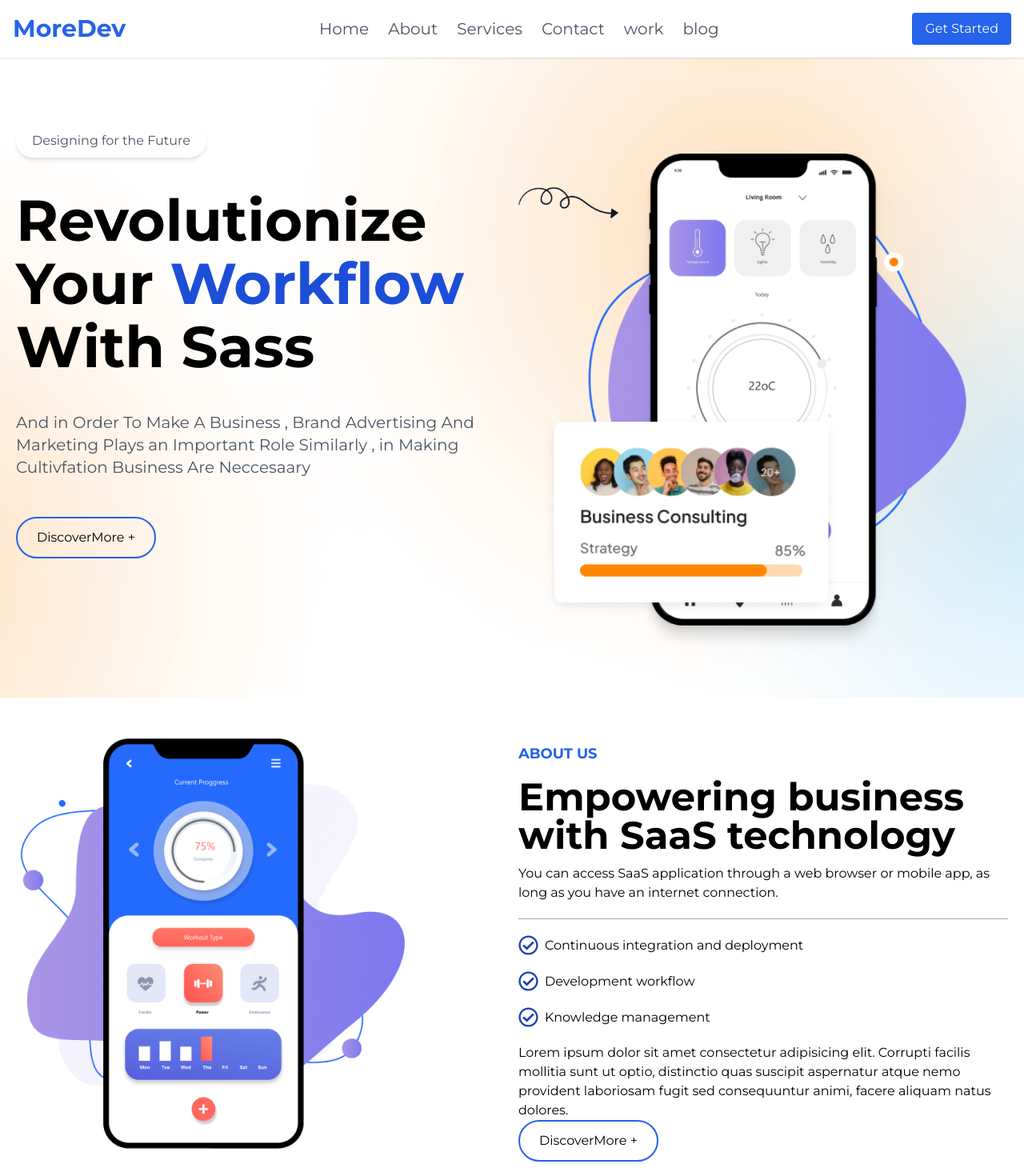
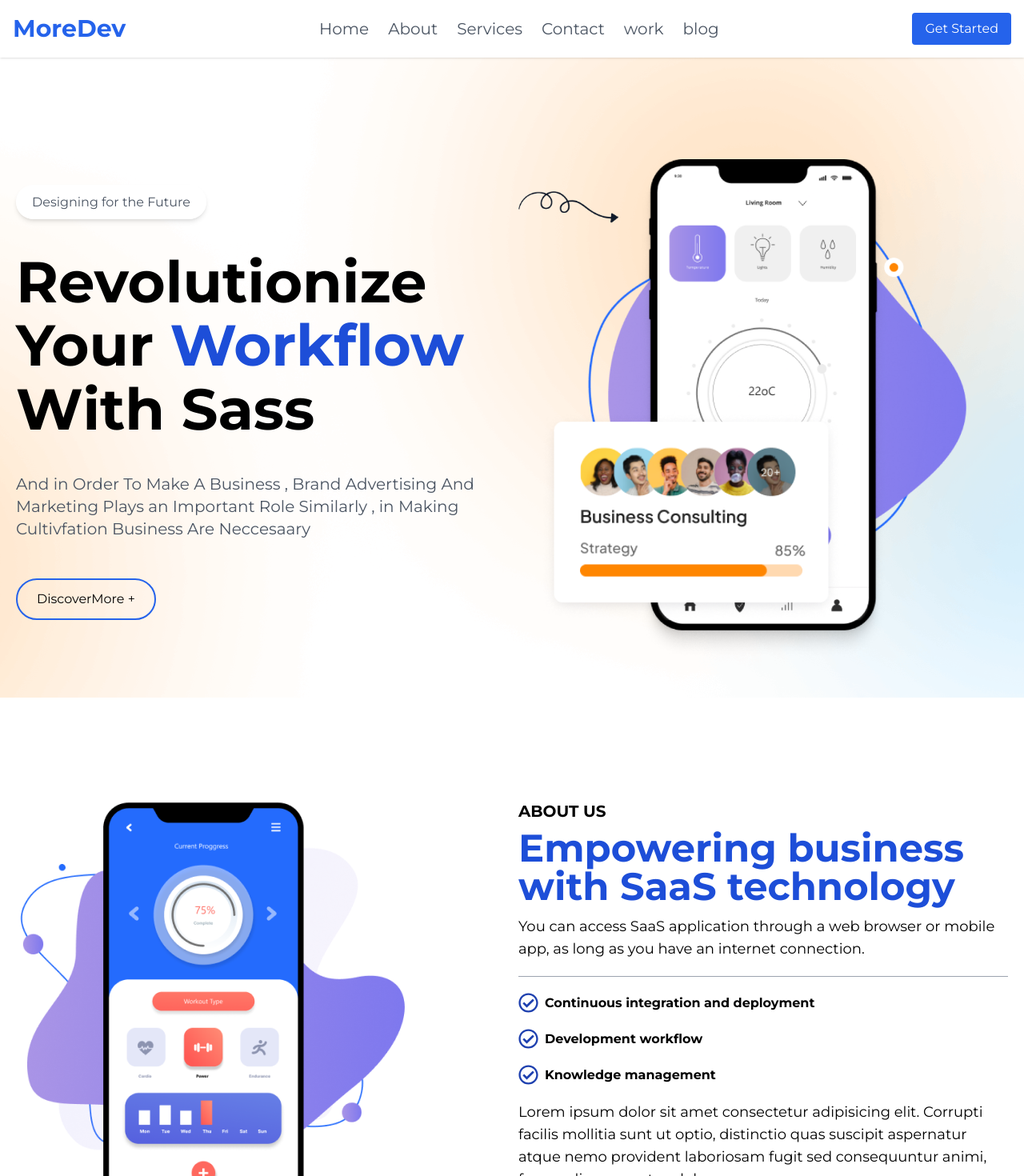
Before and after one commit to ajaypoddar78890/peralexsaslandingpage, a Next.js app: page / in a window 1280 px wide. Shown: the top 1470 px of the page at 80% size. Built offline with nearby package versions, Linux system fonts and the light colour scheme.

Commit message:
fixed the 2nd section

```diff
--- a/src/app/sections/Empowring.jsx
+++ b/src/app/sections/Empowring.jsx
@@ -2,19 +2,21 @@ import { FaRegCheckCircle } from "react-icons/fa";
 import Link from "next/link";
 const Empowring = () => {
   return (
-    <div className="empowring-section container mx-auto px-5">
+    <div className="empowring-section container mx-auto px-5 lg:my-[5rem]">
       <div className="grid grid-cols-1 lg:grid-cols-2 gap-4 place-content-center justify-center lg:pt-10">
         <div className="w-full h-auto">
           <img src="/asset 7.png" alt="hello world" />
         </div>
         <div className="contentsection font-medium  ">
-          <h1 className="text-blue-600 text-lg  lg:font-bold my-[1rem]">ABOUT US</h1>
-          <h2 className="text-4xl font-semibold mb-3 md:text-5xl  ">Empowering business with SaaS technology</h2>
-          <p className="text-base">
+          <h1 className="text-black text-xl  font-semibold my-2">ABOUT US</h1>
+          <h2 className="text-4xl font-semibold mb-3 md:text-5xl text-blue-700  ">
+            Empowering business with SaaS technology
+          </h2>
+          <p className="text-base lg:text-lg  ">
             You can access SaaS application through a web browser or mobile app,
             as long as you have an internet connection.
           </p>
-          <div className="iconsection my-5 border-t border-gray-400 text-base font-medium leading-tight text-black ">
+          <div className="iconsection my-5 border-t border-gray-400 text- font-semibold  text-black ">
             <div className="flex items-center space-x-2 my-5 ">
               {" "}
               {/* Flex container with spacing */}
@@ -37,13 +39,13 @@ const Empowring = () => {
               <span className=" ">Knowledge management</span>
             </div>
           </div>
-          <p className="">
+          <p className="text-base lg:text-lg    ">
             Lorem ipsum dolor sit amet consectetur adipisicing elit. Corrupti
             facilis mollitia sunt ut optio, distinctio quas suscipit aspernatur
             atque nemo provident laboriosam fugit sed consequuntur animi, facere
             aliquam natus dolores.
           </p>
-          <div className="flex flex-col sm:flex-row justify-start gap-4 items-start">
+          <div className="flex flex-col sm:flex-row justify-start gap-4 lg:my-10 items-start">
             <Link
               href="#"
               className="py-3 px-6 border-2 border-blue-600 text-black font-medium rounded-[2rem] hover:text-white hover:bg-blue-600 transition duration-300 mt-3 md:mt-0 "
--- a/src/app/sections/Hero.jsx
+++ b/src/app/sections/Hero.jsx
@@ -6,9 +6,9 @@ const Hero = () => {
   return (
     <div className="Hero-section container-fluid h-full w-full">
       <div className="container mx-auto px-5  ">
-        <div className="hero-content  h-screen grid   pt-5 lg:grid-cols-2 gap-4   justify-center  lg:pt-[5rem] ">
-          <div className=" rounded-lg   ">
-            <div className="button text-white my-3 ">
+        <div className="hero-content  h-screen grid   pt-5 lg:grid-cols-2 gap-4   justify-center  place-content-center lg:pt-[5rem] ">
+          <div className=" rounded-lg  place-content-center  ">
+            <div className="button text-white   ">
               <Link
                 href="#"
                 className="bg-white  text-gray-600 font-regular px-5 py-3 rounded-[50px] shadow-md   hover:shadow-lg transition-all duration-300 lg:mt-[2rem]"
```
